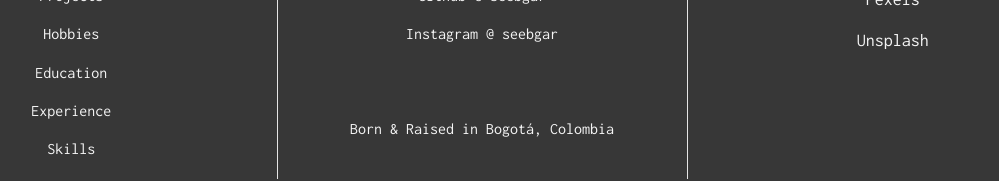
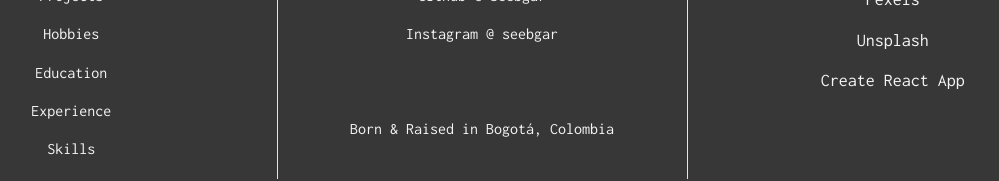
Before and after one commit to seebgar/seebgar, a React (Create React App) app: page / in a window 1280 px wide. Shown: the part 2234-2415 px from the top of the page, without its empty margins (158-1157 px from the left). Built offline with nearby package versions, Linux system fonts and the light colour scheme.

Commit message:
falta audio

```diff
--- a/src/app/Footer/Footer.js
+++ b/src/app/Footer/Footer.js
@@ -43,7 +43,7 @@
         <div className="uk-width-1-1@s uk-width-1-3@m uk-width-1-3@l">
           <p className="FooterMenuItem">Credits:</p>
           <a
-            href="https://codepen.io/matchboxhero/pen/LzdgOv?editors=1100"
+            href="https://codepen.io/bh"
             id="Location"
             target="_blank"
             rel="noopener noreferrer"
@@ -66,6 +66,14 @@
           >
           <p className="FooterMenuItem">Unsplash</p>
           </a>
+          <a
+            href="https://github.com/facebook/create-react-app"
+            id="Location"
+            target="_blank"
+            rel="noopener noreferrer"
+          >
+          <p className="FooterMenuItem">Create React App</p>
+          </a>
         </div>
 
         <div className="uk-width-1-1">
```
Also changed, not shown: 44 other files (tests, documents, lock files or other folders).
